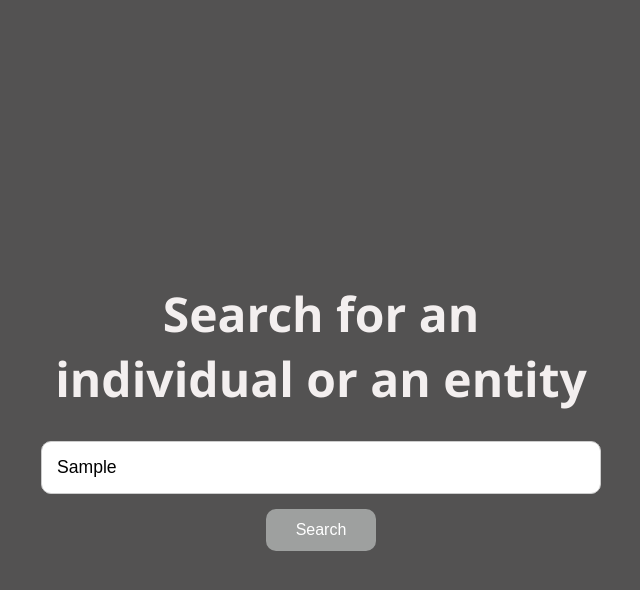
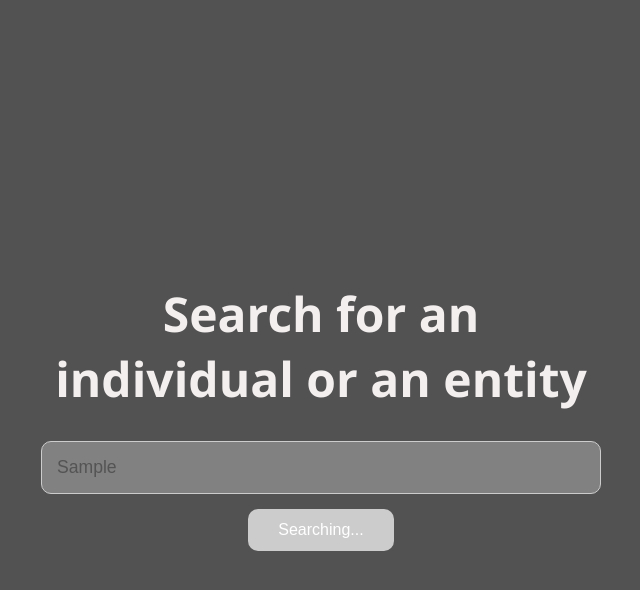
Before and after one commit to JReal10/say_no_to_corruption, a plain HTML site: page frontend/index.html in a window 1280 px wide. Both pictures are taken after typing "Sample" into the empty fields and a click on the button "Search". Shown: the whole page, without its empty margins (319-959 px from the left). Drawn offline with Linux system fonts and the light colour scheme.

Commit message:
more modifications such as color scheme etc

```diff
--- a/frontend/index.html
+++ b/frontend/index.html
@@ -1,8 +1,9 @@
 <!DOCTYPE html>
 <html lang="en">
+
 <head>
     <meta charset="UTF-8" />
-  <meta name="viewport" content="width=device-width, initial-scale=1.0"/>
+    <meta name="viewport" content="width=device-width, initial-scale=1.0" />
     <title>SNTC &#40;Say NO TO CORRUPTION&#41;</title>
     <style>
         * {
@@ -53,28 +54,53 @@
             transition: background-color 0.3s;
         }
 
+        button:disabled {
+            background-color: #cccccc;
+            cursor: not-allowed;
+        }
+
+
         button:hover {
             background-color: #616161;
         }
     </style>
 </head>
+
 <body>
     <div class="container">
         <h1>Search for an individual or an entity</h1>
         <input type="text" id="searchInput" placeholder="Type your query here..." />
         <br />
-    <button onclick="handleSearch()">Search</button>
+        <button id="searchButton" onclick="handleSearch()">Search</button>
     </div>
 
     <script>
         function handleSearch() {
-      const input = document.getElementById('searchInput').value;
-      if (input.trim() !== "") {
-        alert(`You searched for: "${input}"`);
-      } else {
+            const input = document.getElementById('searchInput');
+            const button = document.getElementById('searchButton');
+            const query = input.value.trim();
+
+            if (query === "") {
                 alert("Please enter a search query!");
+                return;
             }
+
+            // Disable input and show loading state
+            input.disabled = true;
+            button.disabled = true;
+            button.textContent = "Searching...";
+
+            // Simulate async search
+            setTimeout(() => {
+                alert(`You searched for: "${query}"`);
+
+                // Reset input and button
+                input.disabled = false;
+                button.disabled = false;
+                button.textContent = "Search";
+            }, 3000);
         }
     </script>
 </body>
+
 </html>
```
Also changed, not shown: frontend/assets/SNTC.png (added). Lines whose indentation alone changed are shown as unchanged.
